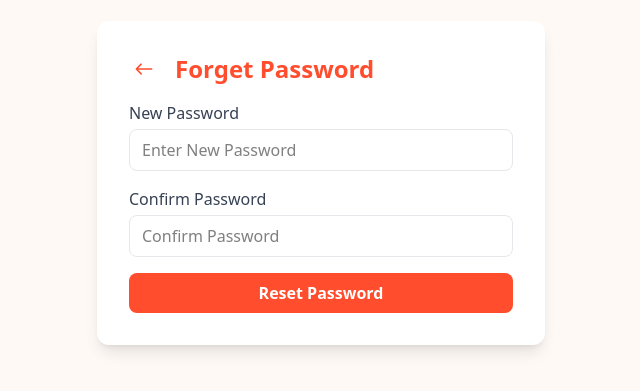
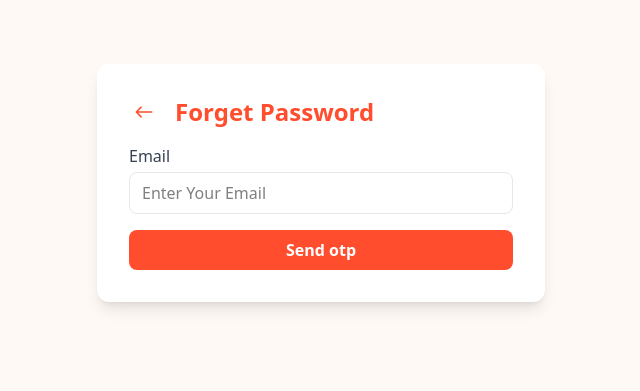
Before and after one commit to toxic-programmer-cell/noshly, a React (Vite) app in the folder client/: page /forget-password in a window 1280 px wide. Shown: the part 217-608 px from the top of the page, without its empty margins (319-959 px from the left). Built offline with nearby package versions, Linux system fonts and the light colour scheme.

Commit message:
fix: correct initial step state and input types in Forget Password page; update email subject in OTP mail

```diff
--- a/client/src/pages/ForgetPassword.jsx
+++ b/client/src/pages/ForgetPassword.jsx
@@ -5,7 +5,7 @@ import axios from "axios";
 import { serverUrl } from "../App";
 
 const ForgetPassword = () => {
-  const [step, setStep] = useState(3);
+  const [step, setStep] = useState(1);
   const [email, setEmail] = useState("");
   const [otp, setOtp] = useState("");
   const [newPassword, setNewPassword] = useState("");
@@ -100,13 +100,13 @@ const ForgetPassword = () => {
           <div className="mt-4">
             <div className="mb-4">
               <label
-                htmlFor="email"
+                htmlFor="otp"
                 className="block text-gray-700 font-medium mb-1"
               >
                 OTP
               </label>
               <input
-                type="email"
+                type="text"
                 className="w-full border-[1px] border-gray-200 rounded-lg py-2 px-3 focus:outline-none "
                 placeholder="Enter OTP"
                 onChange={(e) => setOtp(e.target.value)}
@@ -133,7 +133,7 @@ const ForgetPassword = () => {
                 New Password
               </label>
               <input
-                type="email"
+                type="text"
                 className="w-full border-[1px] border-gray-200 rounded-lg py-2 px-3 focus:outline-none "
                 placeholder="Enter New Password"
                 onChange={(e) => setNewPassword(e.target.value)}
@@ -148,7 +148,7 @@ const ForgetPassword = () => {
                 Confirm Password
               </label>
               <input
-                type="email"
+                type="text"
                 className="w-full border-[1px] border-gray-200 rounded-lg py-2 px-3 focus:outline-none "
                 placeholder="Confirm Password"
                 onChange={(e) => setConfirmPassword(e.target.value)}
```
Also changed, not shown: 2 other files (tests, documents, lock files or other folders).
